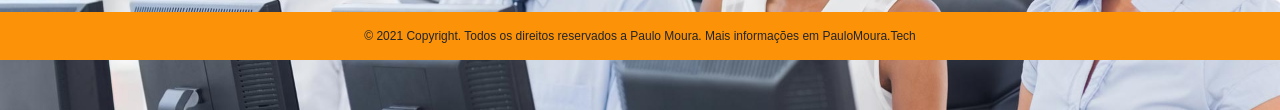
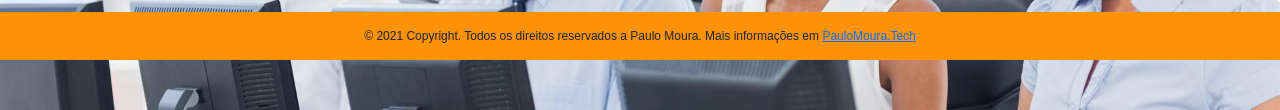
Before and after one commit to PauloSGM/site_institucional, a plain HTML site: page contato.html in a window 1280 px wide. Shown: the part 433-543 px from the top of the page. Drawn offline with Linux system fonts and the light colour scheme; files that its build step writes are made by us from their sources.

```diff
--- a/contato.html
+++ b/contato.html
@@ -78,6 +78,6 @@
 	</div>
 </div>
 <p style="background:rgb(252, 146, 8);font-size:12px;margin:15px 0;padding:15px;text-align:center">
-  © 2021 Copyright. Todos os direitos reservados a Paulo Moura. Mais informações em PauloMoura.Tech</p>
+      © 2021 Copyright. Todos os direitos reservados a Paulo Moura. Mais informações em <a href="https://paulomoura.tech/" target="blank">PauloMoura.Tech</a></p>
 </body>
 </html>
```
Also changed, not shown: index.html (+1 -1 lines), serviços.html (+1 -1 lines).
